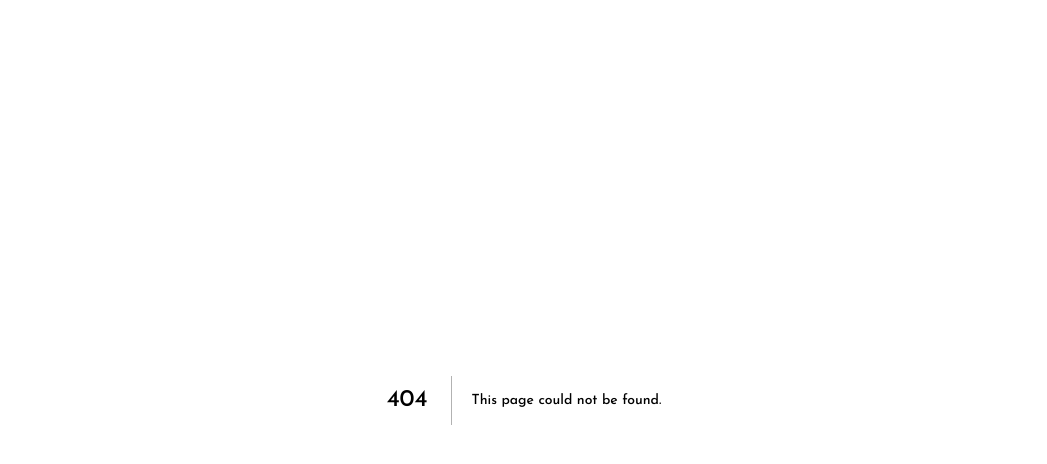
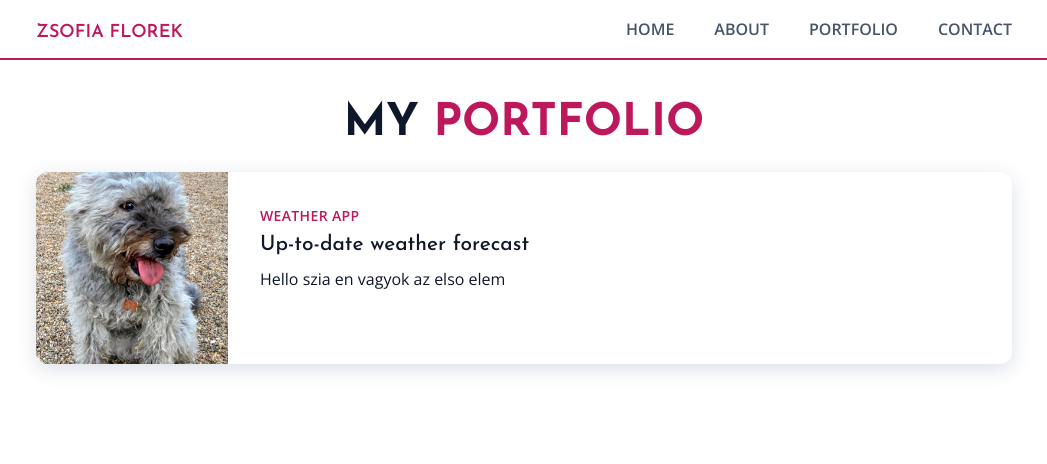
Before and after one commit to zsofiaflorek/portfolio, a Next.js app: page /portfolio in a window 1280 px wide. Before the commit this address had no page. Shown: the top 464 px of the page, without its empty margins (116-1163 px from the left). Built offline with nearby package versions, Linux system fonts and the light colour scheme.

Commit message:
Implement PortfolioCard component

```diff
--- /dev/null
+++ b/pages/portfolio.js
@@ -0,0 +1,43 @@
+import Head from "next/head";
+import { Layout } from "../components/layout";
+import PageTitle, { Strong } from "../components/pageTitle";
+import Image from "next/image";
+import Sophie from "../public/Sophie.jpg";
+
+export default function PortfolioPage() {
+  return (
+    <>
+      <Head>
+        <title>Zsofia Florek - Contact</title>
+      </Head>
+      <Layout>
+        <PageTitle>
+          My
+          <Strong> Portfolio</Strong>
+        </PageTitle>
+        <PortfolioCard />
+      </Layout>
+    </>
+  );
+}
+
+export function PortfolioCard() {
+  return (
+    <article className="bg-white rounded-xl shadow overflow-hidden">
+      <div className="md:flex">
+        <div className="relative h-48 w-full md:w-48 md:flex-shrink-0">
+          <Image alt="kep" src={Sophie} layout="fill" objectFit="cover" />
+        </div>
+        <div className="p-8">
+          <div className="uppercase tracking-wide text-sm text-primary font-semibold">
+            Weather App
+          </div>
+          <h3 className="mt-1 text-lg leading-tight font-medium text-black ">
+            Up-to-date weather forecast
+          </h3>
+          <p className="mt-2 text-black">Hello szia en vagyok az elso elem</p>
+        </div>
+      </div>
+    </article>
+  );
+}
```
